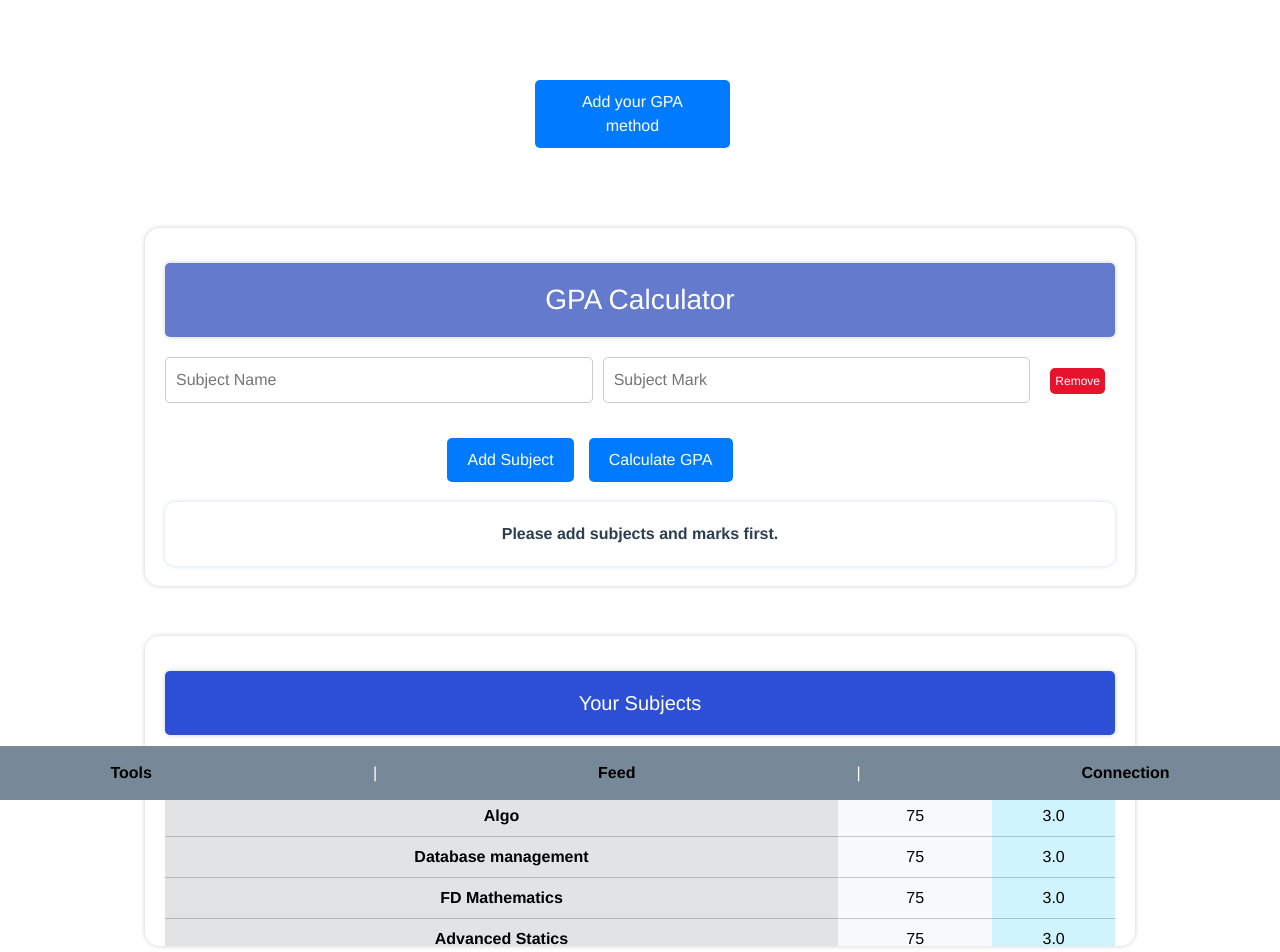
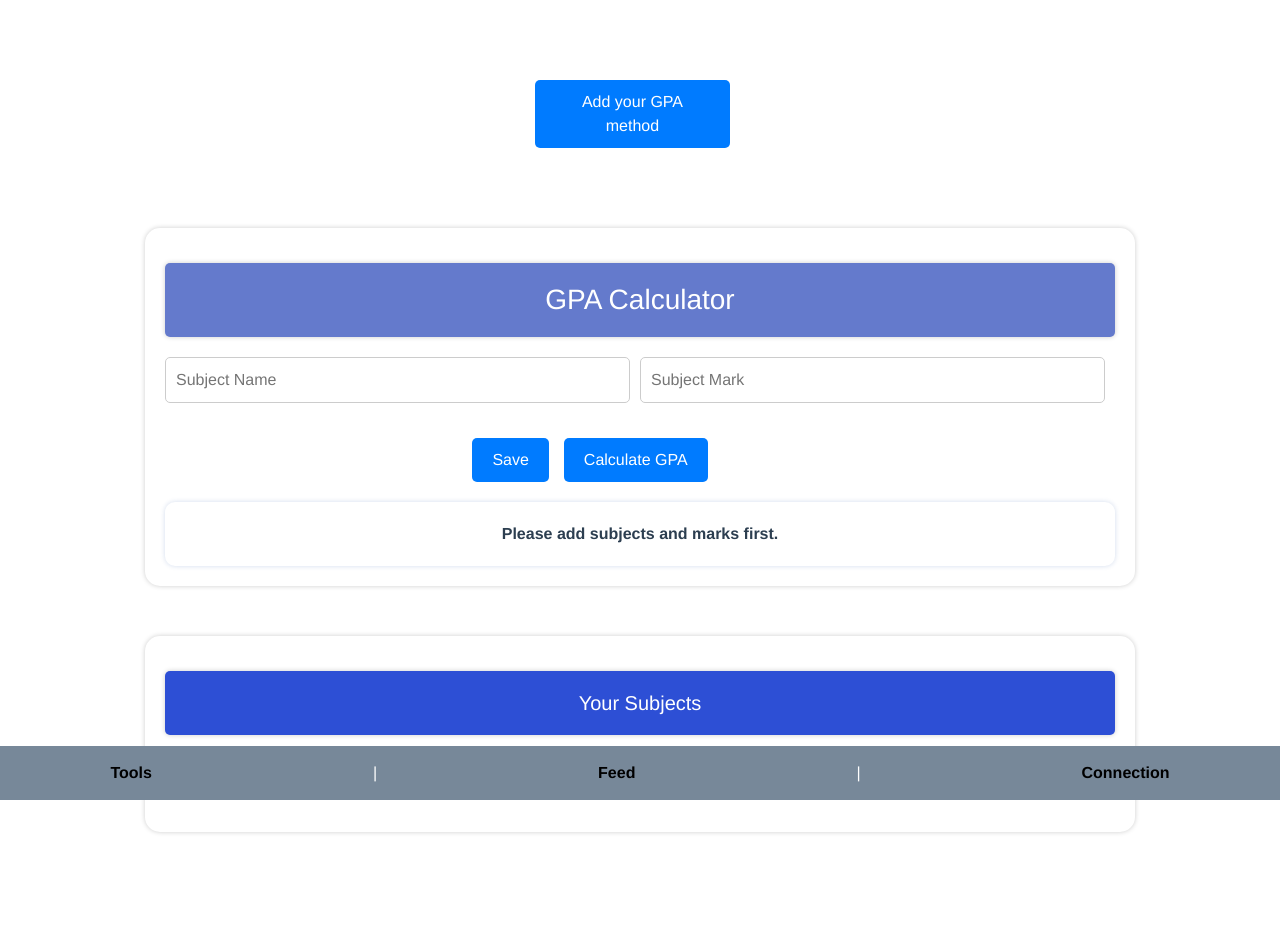
Before and after one commit to bhathiknk/socialmedia-webapp, a Vue app: page /GradesTracking in a window 1280 px wide. Shown: the top 952 px of the page. Built offline with nearby package versions, Linux system fonts and the light colour scheme.

Commit message:
add table to diplay gpa nad reults. also changed some scrpits codes

```diff
--- a/src/components/EventCalendar.vue
+++ b/src/components/EventCalendar.vue
@@ -31,7 +31,7 @@
         <input type="text" v-model="todoText" placeholder="Enter" class="todo-input">
         <button @click="addTodo" class="todo-button add-button">Add</button>
         <button @click="closeTodoPopup" class="todo-button close-button">Close</button>
-      </div>
+  </div>
 
 </template>
 
@@ -84,10 +84,6 @@ input {
   max-width: 300px;
 }
 
-.todo-popup-content {
-  display: flex;
-  flex-direction: column;
-}
 
 h3 {
   font-size: 1.5rem;
--- a/src/components/GradesTracking.vue
+++ b/src/components/GradesTracking.vue
@@ -83,11 +83,10 @@
           <div class="subject-item" v-for="(subject, index) in subjects" :key="index">
             <input type="text" class="subject-name" v-model="subject.name" placeholder="Subject Name" required>
             <input type="number" class="subject-mark" v-model="subject.mark" placeholder="Subject Mark" min="0" max="100" required>
-            <button   type="button" class="remove-subject-button"  @click="removeSubject(index)" >Remove  <i class="bi bi-trash"></i></button>
           </div>
         </div>
-        <button type="button" id="add-subject-button" @click="addSubject">  Add Subject <i class="bi bi-plus-square"></i></button>
-        <button type="button" id="calculate-button" @click="calculateGPA">Calculate GPA</button>
+        <button type="button" id="add-subject-button" @click="submitSubjectData">Save</button>
+        <button type="button" id="calculate-button" @click="calculateFinalGPA">Calculate GPA</button>
       </form>
            <div class="gpa-result-show" id="result" v-if="gpa !== null">Your GPA is: {{ gpa }}</div>
            <div class="gpa-result-show" id="result" v-else>Please add subjects and marks first.</div>
@@ -106,58 +105,11 @@
       </tr>
       </thead>
       <tbody>
-      <tr class="table-secondary">
-        <th scope="row">Algo</th>
-        <td class="table-light">75</td>
-        <td class="table-info">3.0</td>
-
-      </tr>
-      <tr class="table-secondary">
-        <th scope="row">Database management</th>
-        <td class="table-light">75</td>
-        <td class="table-info">3.0</td>
-
-      </tr>
-      <tr class="table-secondary">
-        <th scope="row">FD Mathematics</th>
-        <td class="table-light">75</td>
-        <td class="table-info">3.0</td>
-      </tr>
-      <tr class="table-secondary">
-        <th scope="row">Advanced Statics</th>
-        <td class="table-light">75</td>
-        <td class="table-info">3.0</td>
-      </tr>
-      <tr class="table-secondary">
-        <th scope="row">Mobile Application Developement</th>
-        <td class="table-light">75</td>
-        <td class="table-info">3.0</td>
-      </tr>
-      <tr class="table-secondary">
-        <th scope="row">Machine Learning</th>
-        <td class="table-light">75</td>
-        <td class="table-info">3.0</td>
-
-      </tr>
-      <tr class="table-secondary">
-        <th scope="row">IOT</th>
-        <td class="table-light">75</td>
-        <td class="table-info">3.0</td>
-      </tr>
-      <tr class="table-secondary">
-        <th scope="row">C#</th>
-        <td class="table-light">75</td>
-        <td class="table-info">3.0</td>
-      </tr>
-      <tr class="table-secondary">
-        <th scope="row">Robotics</th>
-        <td class="table-light">75</td>
-        <td class="table-info">3.0</td>
-      </tr>
-      <tr class="table-secondary">
-        <th scope="row">Artificial Intelegence</th>
-        <td class="table-light">75</td>
-        <td class="table-info">3.0</td>
+      <!-- i used v-for to loop through subjectsDB -->
+      <tr class="table-secondary" v-for="(subjectDB, index) in subjectsDB" :key="index">
+        <th scope="row">{{ subjectDB.name }}</th>
+        <td class="table-light">{{ subjectDB.mark }}</td>
+        <td class="table-info">{{ calculateGradePoints(subjectDB.mark) }}</td>
       </tr>
       </tbody>
     </table>
@@ -172,22 +124,15 @@ import { ref } from 'vue';
 const subjects = ref([{ name: '', mark: '' }]);
 const gpa = ref(null);
 
-const addSubject = () => {
-  subjects.value.push({ name: '', mark: '' });
-};
+// New array to store submitted subjects
+const subjectsDB = ref([]);
 
-const removeSubject = (index) => {
-  subjects.value.splice(index, 1);
-};
-
-const calculateGPA = () => {
+const calculateFinalGPA = () => {
   let totalCredits = 0;
   let totalGradePoints = 0;
 
-
-  subjects.value.forEach((subject) => {
-    const mark = parseFloat(subject.mark);
-    const gradePoints = calculateGradePoints(mark);
+  subjectsDB.value.forEach((subjectDB) => {
+    const gradePoints = calculateGradePoints(subjectDB.mark);
 
     totalCredits += 1;
     totalGradePoints += gradePoints;
@@ -200,7 +145,6 @@ const calculateGPA = () => {
     gpa.value = null;
   }
 };
-
 const calculateGradePoints = (mark) => {
   if (mark >= 90) return 4.0;
   else if (mark >= 85) return 3.7;
@@ -212,7 +156,31 @@ const calculateGradePoints = (mark) => {
   else return 0.0;
 };
 
-//Need to develop Db connection and db
+
+const submitSubjectData = () => {
+  // Filter out empty subjects
+  const validSubjects = subjects.value.filter((subject) => subject.name.trim() !== '' && subject.mark !== '');
+
+  if (validSubjects.length > 0) {
+    const subjectData = validSubjects.map((subject) => ({
+      name: subject.name,
+      mark: parseFloat(subject.mark),
+    }));
+
+    // Push valid submitted data into subjectsDB
+    subjectsDB.value.push(...subjectData);
+
+    // Clear the input fields after submission
+    validSubjects.forEach((subject) => {
+      subject.name = '';
+      subject.mark = '';
+    });
+  }
+};
+
+//  need to implement the logic to submit the data to your database using SQL.
+
+
 
 
 </script>
@@ -284,7 +252,8 @@ input[type="number"]:hover{
 
 .subject-item input[type="text"],
 .subject-item input[type="number"] {
-  width: 45%;
+  width: 50%;
+  margin-right: 10px;
 
 }
 
@@ -296,27 +265,6 @@ input[type="number"]:hover{
   cursor: pointer;
   margin-right: 15px; /* Add space between buttons */
   border-radius: 5px;
-}
-
-
-.remove-subject-button {
-  background-color: #e7132c;
-  color: #fff;
-  border: none;
-  padding: 4px 5px;
-  cursor: pointer;
-  margin-right: 10px; /* Add space between buttons */
-  margin-left: 10px;
-  border-radius: 5px;
-  font-size: 12px;
-}
-
-
-.remove-subject-button:hover{
-  background-color: #100f0f;
-  box-shadow: 0 8px 16px 0 rgba(0,0,0,0.2), 0 6px 20px 0 rgba(0,0,0,0.19);
-  transition: 0.8s;
-
 }
 
 
```
Lines whose indentation alone changed are shown as unchanged.
